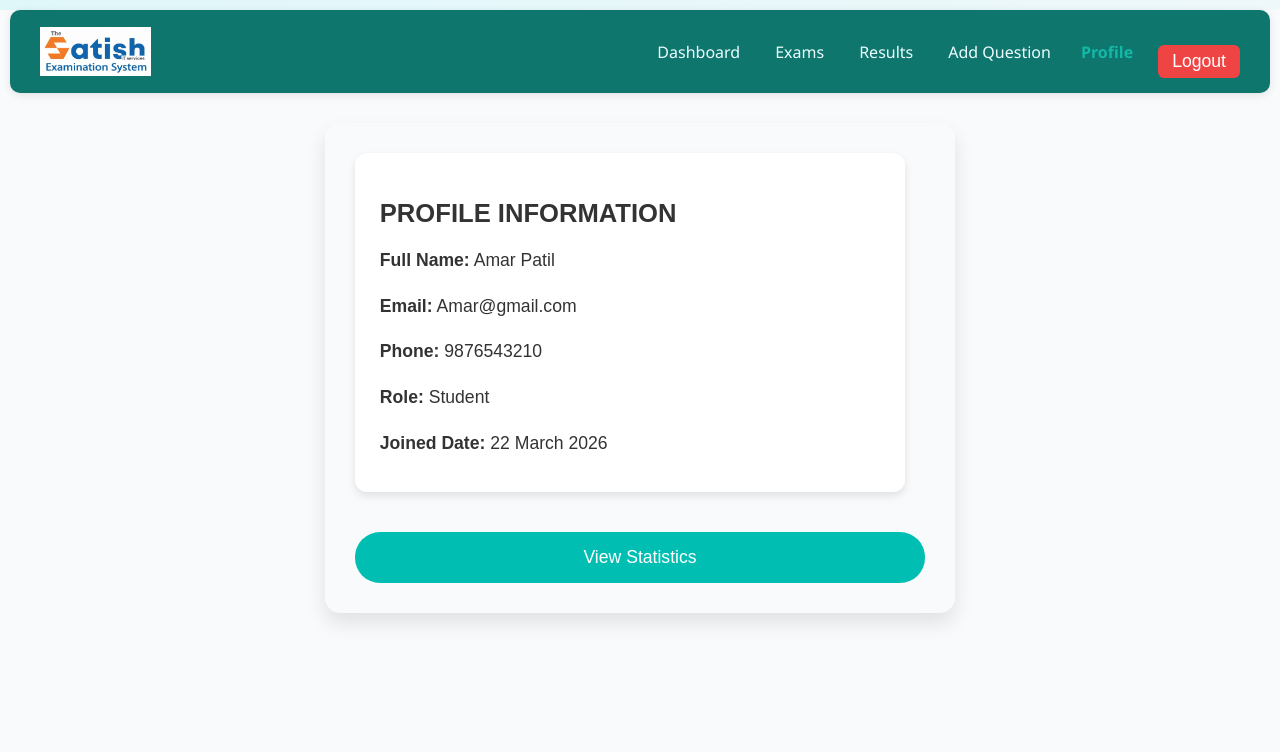
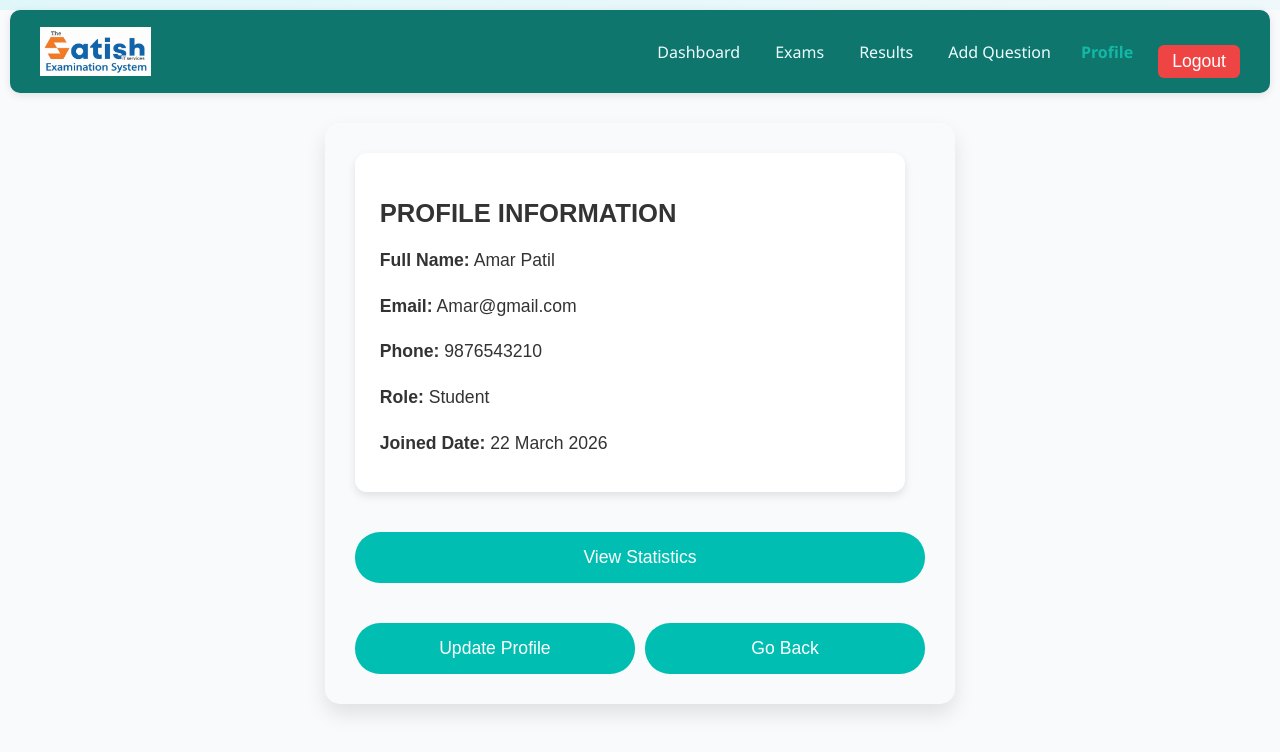
Before and after one commit to SIT2711/online-exam-system, a React (Create React App) app: page /profile in a window 1280 px wide. Shown: the top 752 px of the page. Built offline with nearby package versions, Linux system fonts and the light colour scheme.

Commit message:
EditProfile

```diff
--- a/src/pages/Editprofile.jsx
+++ b/src/pages/Editprofile.jsx
@@ -1,14 +1,20 @@
-// pages/editprofile.jsx
+// pages/editProfile.jsx
 import React, { useState } from 'react';
+import { useNavigate } from 'react-router-dom';
 import '../styles/EditProfile.css'; // Ensure correct CSS is imported
 
 const EditProfile = () => {
   const [fullName, setFullName] = useState('Amar Patil');
   const [phone, setPhone] = useState('9876543210');
+  const navigate = useNavigate();
 
   const handleUpdate = () => {
     alert('Profile updated!');
     // Logic to update profile (can be connected to backend later)
+  };
+
+  const handleGoBack = () => {
+    navigate('/profile'); // Navigate back to the dashboard
   };
 
   return (
@@ -37,7 +43,11 @@ const EditProfile = () => {
             />
           </div>
 
-          <button type="button" onClick={handleUpdate}>Update Profile</button>
+          {/* Button Container for Update and Go Back buttons */}
+          <div className="button-container">
+            <button type="button" onClick={handleUpdate}>Update Profile</button>
+            <button className="go-back-btn" type="button" onClick={handleGoBack}>Go Back</button>
+          </div>
         </form>
       </div>
     </div>
--- a/src/pages/Profile.jsx
+++ b/src/pages/Profile.jsx
@@ -1,12 +1,25 @@
 // pages/profile.jsx
 import React, { useState } from 'react';
-import '../styles/Profile.css'; // Ensure the correct CSS file is imported
+import { useNavigate } from 'react-router-dom'; // Import useNavigate hook for navigation
+import '../styles/Profile.css';
 
 const Profile = () => {
   const [showStatistics, setShowStatistics] = useState(false);
+  const navigate = useNavigate(); // Hook to navigate between pages
 
+  // Toggle statistics visibility
   const toggleStatistics = () => {
     setShowStatistics(!showStatistics);
+  };
+
+  // Navigate to EditProfile page when "Update Profile" button is clicked
+  const handleUpdateProfile = () => {
+    navigate('/Editprofile');
+  };
+
+  // Navigate to Dashboard page when "Go Back" button is clicked
+  const handleGoBack = () => {
+    navigate('/dashboard');
   };
 
   return (
@@ -24,10 +37,7 @@ const Profile = () => {
       </div>
 
       {/* Button to toggle statistics */}
-      <button
-        className="view-statistics-btn"
-        onClick={toggleStatistics}
-      >
+      <button className="view-statistics-btn" onClick={toggleStatistics}>
         {showStatistics ? 'Hide Statistics' : 'View Statistics'}
       </button>
 
@@ -46,6 +56,12 @@ const Profile = () => {
           </div>
         </div>
       )}
+
+      {/* Buttons for Update Profile and Go Back */}
+      <div className="profile-buttons">
+        <button onClick={handleUpdateProfile}>Update Profile</button>
+        <button className="go-back-btn" onClick={handleGoBack}>Go Back</button>
+      </div>
     </div>
   );
 };
--- a/src/styles/Profile.css
+++ b/src/styles/Profile.css
@@ -2,7 +2,7 @@
 
 /* Container for the entire profile */
 .profile-container {
-   /* Gradient background */
+  /* Gradient background */
   color: #fff;
   width: 46%;
   margin: 0 auto;
@@ -46,19 +46,25 @@ h2, h3 {
   line-height: 1.6;
 }
 
-/* Button styling */
+/* Container for buttons - align them in one line */
+.profile-buttons {
+  display: flex;
+  justify-content: space-between; /* Space out the buttons */
+  gap: 10px; /* Add small gap between buttons */
+  margin-top: 20px;
+}
+
+/* Button styling (smaller buttons) */
 button {
   background-color: #00BFB2; /* Button color */
   color: white;
-  padding: 15px;
+  padding: 10px 20px; /* Reduced padding for smaller button */
   border: none;
   cursor: pointer;
   border-radius: 25px;
-  width: 100%;
-  margin-top: 20px;
-  font-size: 1.1rem;
-  box-sizing: border-box;
-  transition: all 0.3s ease; /* Add transition for hover effect */
+  font-size: 0.9rem; /* Smaller font size */
+  width: 48%; /* Make the buttons smaller */
+  transition: all 0.3s ease; /* Button hover effect */
 }
 
 /* Hover effect on button */
@@ -67,7 +73,14 @@ button:hover {
   transform: scale(1.05); /* Slight scale-up effect */
 }
 
+/* Go Back button style (optional differentiation) */
+button.go-back-btn {
+  background-color: #00BFB2; /* Red color for go back button */
+}
 
+button.go-back-btn:hover {
+  background-color: #00BFB2; /* Darker red on hover */
+}
 
 /* Statistics section */
 .statistics {
@@ -94,3 +107,7 @@ button:hover {
   color: #333333;
   font-weight: bold;
 }
+
+.view-statistics-btn{
+  width: 100%;
+}
```
